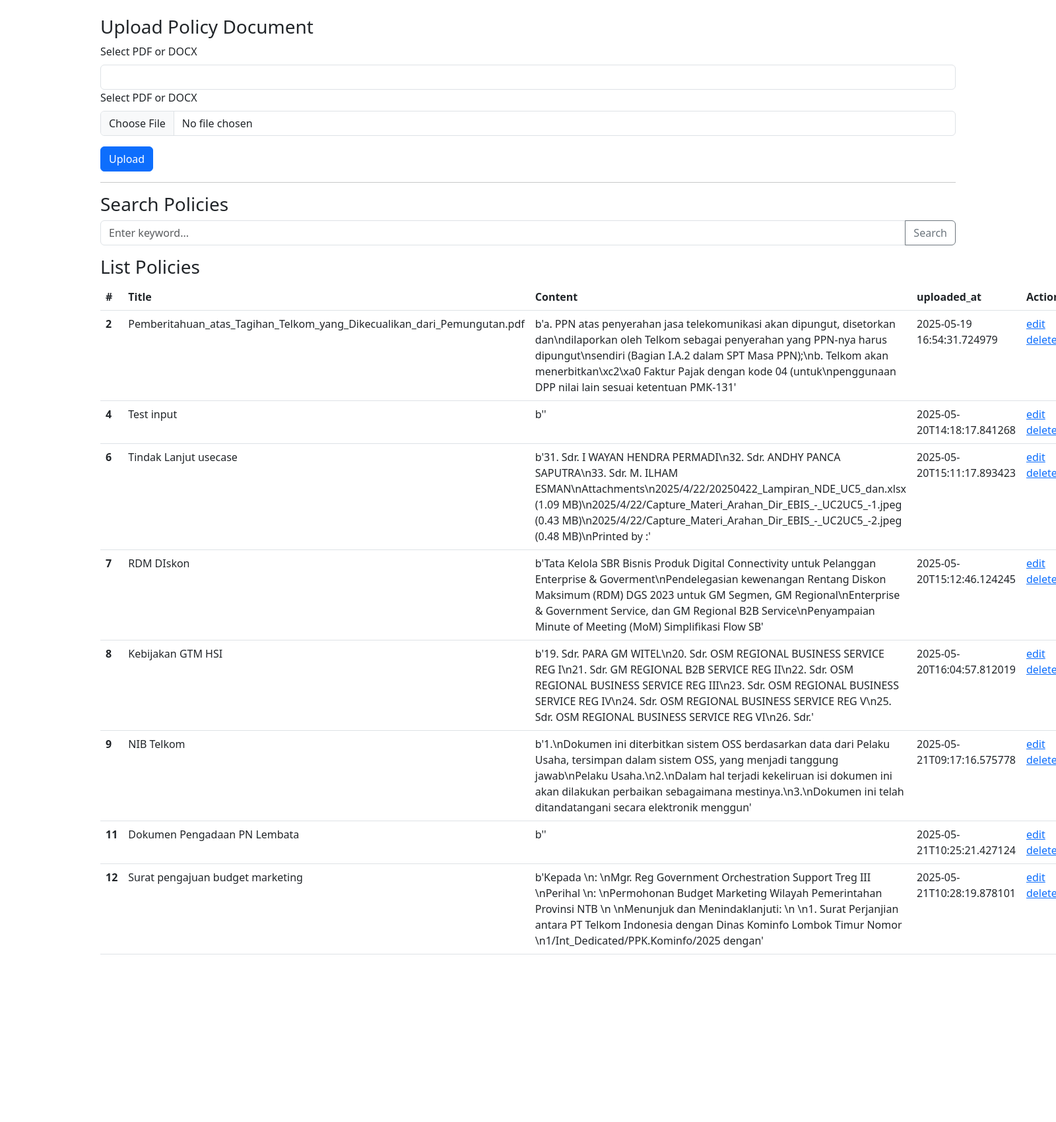
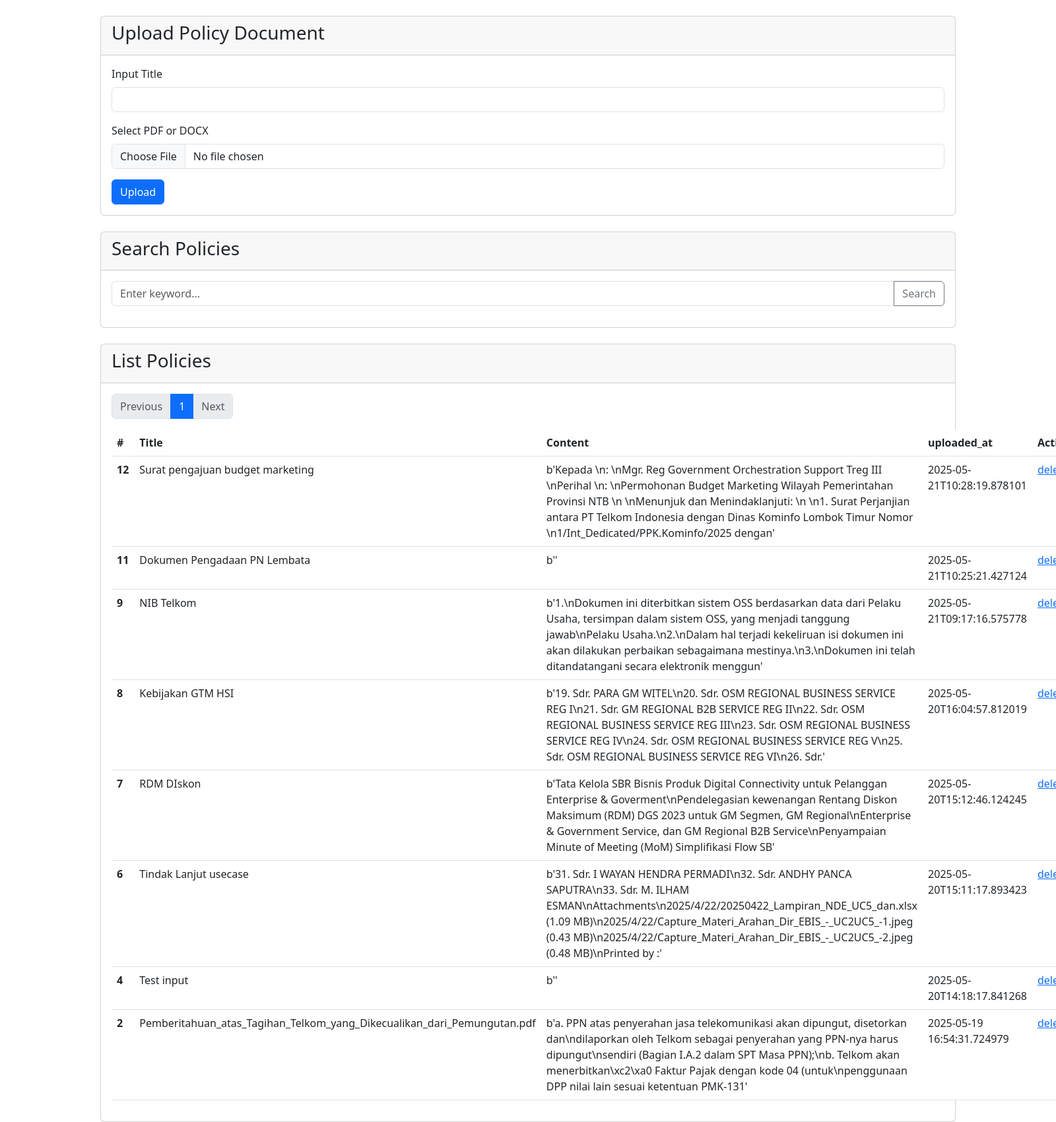
Before and after one commit to permadihendra/policy_repo, a Flask app: page /policies in a window 1600 px wide; the page is wider, and only the part inside the window is pictured. Shown: the part 56-1757 px from the top of that part at 66% size. Before the commit the page ends 1503 px from the top of that part, so only its background shows below. Run offline with Flask 3, Linux system fonts and the light colour scheme; data comes from the database, SQL or seed files in the repository; both versions use the stored data as it was before the commit.

Commit message:
add crud, update template bootsrap, add pagination, add interactivity javascript

```diff
--- a/app.py
+++ b/app.py
@@ -1,9 +1,12 @@
 import sqlite3
 from datetime import datetime
 
-from flask import Flask, jsonify, render_template, request, url_for
+from cleantext import clean
+from flask import Flask, flash, jsonify, render_template, request, url_for
 from flask.helpers import redirect
+from httplib2 import Response
 from pymupdf.mupdf import os
+from sqlalchemy.exc import IntegrityError
 from werkzeug.utils import secure_filename
 
 from db.database import db
@@ -20,6 +23,8 @@ app = Flask(
     template_folder="templates",
 )
 
+app.secret_key = "KMZWA8AWAA"  # ← required for flash, session, CSRF
+
 # configure the SQLite database, relative to the app instance folder
 app.config["SQLALCHEMY_DATABASE_URI"] = "sqlite:///policy_repository.db"
 # initialize the app with the extension
@@ -30,16 +35,30 @@ UPLOAD_FOLDER = "static/uploads"
 
 @app.route("/")
 def index():
-    return render_template("index.html")
+    return redirect(url_for("get_policies"))
 
 
 @app.route("/upload", methods=["POST"])
 def upload_pdf():
     file = request.files["policy"]
     title = request.form["title"]
-    if not file or not file.filename.endswith(".pdf"):
-        return {"error": "Invalid file"}, 400
+
+    # Simple validation
+    if not title or not file:
+        return jsonify(
+            {"success": False, "error": "Title and file are required"}
+        ), 400
+
+    # Optional: check file type
+    if not file.filename.lower().endswith(".pdf"):
+        return jsonify(
+            {"success": False, "error": "Only PDF files are allowed"}
+        ), 400
+
     if file.filename:
+        if not file or not file.filename.endswith(".pdf"):
+            return jsonify({"error": "Invalid file"}), 400
+
         filename = secure_filename(file.filename)
         save_path = os.path.join(UPLOAD_FOLDER, filename)
         file.save(save_path)
@@ -47,29 +66,61 @@ def upload_pdf():
         # Extract text from PDF
         text = extract_pdf_text(save_path)
 
+        # Clean the text
+        cleaned_text = clean(
+            text,
+            fix_unicode=True,
+            to_ascii=False,
+            lower=False,
+            no_line_breaks=True,
+            no_urls=True,
+            no_emails=True,
+            no_phone_numbers=True,
+            no_numbers=False,
+            no_digits=False,
+            no_currency_symbols=True,
+            no_punct=False,
+            replace_with_punct="",
+            replace_with_url="",
+            replace_with_email="",
+            replace_with_phone_number="",
+            replace_with_number="",
+            replace_with_digit="",
+            replace_with_currency_symbol="",
+        )
+
         uploaded_at = datetime.utcnow().isoformat()
 
         data_input = Policy(
             title=title,
-            content=text,
+            content=cleaned_text,
             filename=filename,
             uploaded_at=uploaded_at,
         )
-
-        db.session.add(data_input)
-        db.session.commit()
+        try:
+            db.session.add(data_input)
+            db.session.commit()
+            return jsonify(success=True), 200
+        except IntegrityError:
+            db.session.rollback()
+            return jsonify(
+                success=False, error="Policy title already exists"
+            ), 409
 
         # Upload to Google Drive
         drive_id = upload_to_drive(save_path, filename)
 
-    return redirect(url_for("get_policies"))
+    return jsonify({"success": True})
 
 
 @app.route("/policies", methods=["GET"])
 def get_policies():
-    data = db.session.execute(
-        db.select(Policy).order_by(Policy.uploaded_at)
-    ).scalars()
+    # data = db.session.execute(
+    #     db.select(Policy).order_by(Policy.uploaded_at)
+    # ).scalars()
+    data = db.paginate(
+        db.select(Policy).order_by(Policy.uploaded_at.desc()), per_page=10
+    )
 
     return render_template("index.html", policies=data)
 
--- a/pyproject.toml
+++ b/pyproject.toml
@@ -5,6 +5,7 @@ description = "Add your description here"
 readme = "README.md"
 requires-python = ">=3.12"
 dependencies = [
+    "clean-text>=0.6.0",
     "flask>=3.1.1",
     "flask-sqlalchemy>=3.1.1",
     "google-api-python-client>=2.169.0",
@@ -14,4 +15,5 @@ dependencies = [
     "pymupdf>=1.25.5",
     "scikit-learn>=1.6.1",
     "sentence-transformers>=4.1.0",
+    "unidecode>=1.4.0",
 ]
--- a/templates/index.html
+++ b/templates/index.html
@@ -16,9 +16,7 @@
         <div class="collapse navbar-collapse">
           <ul class="navbar-nav me-auto mb-2 mb-lg-0">
             <li class="nav-item">
-                            <a class="nav-link active" href="/"
-                                >Upload Policy</a
-                            >
+              <a class="nav-link active" href="/">Upload Policy</a>
             </li>
             <li class="nav-item">
               <a class="nav-link" href="#search">Search</a>
@@ -31,18 +29,21 @@
     <div class="container mt-4">
       <!-- Upload Section -->
       <section id="upload">
+        <div class="card">
+          <div class="card-header">
             <h3>Upload Policy Document</h3>
+          </div>
+          <div class="card-body">
             <form id="uploadForm" enctype="multipart/form-data">
               <div class="mb-3">
-                        <label for="policyTitle" class="form-label"
-                            >Select PDF or DOCX</label
-                        >
+                <label for="policyTitle" class="form-label">Input Title</label>
                 <input
                   class="form-control"
                   type="text"
                   id="policyTitle"
                   name="title"
                 />
+              </div>
               <div class="mb-3">
                 <label for="policyFile" class="form-label"
                   >Select PDF or DOCX</label
@@ -54,17 +55,21 @@
                   name="policy"
                 />
               </div>
-                    <button type="submit" class="btn btn-primary">
-                        Upload
-                    </button>
+              <button type="submit" class="btn btn-primary">Upload</button>
             </form>
+          </div>
+        </div>
       </section>
 
-            <hr />
+      <br />
 
       <!-- Search Section -->
+      <div class="card">
         <section id="search">
+          <div class="card-header">
             <h3>Search Policies</h3>
+          </div>
+          <div class="card-body">
             <div class="input-group mb-3">
               <input
                 type="text"
@@ -81,11 +86,19 @@
               </button>
             </div>
             <ul class="list-group" id="searchResults"></ul>
+          </div>
         </section>
+      </div>
+
+      <br />
 
       {% if policies %}
       <section id="list_policy">
+        <div class="card">
+          <div class="card-header">
             <h3>List Policies</h3>
+          </div>
+          <div class="card-body">
             <table class="table">
               <thead>
                 <tr>
@@ -104,17 +117,73 @@
                   <td>{{ policy.content[:300] }}</td>
                   <td>{{ policy.uploaded_at }}</td>
                   <td>
-
-                           <a href="#">edit</a>
-                           <a href="#" onclick="deletePolicy({{ policy.id }})">delete</a>
+                    <a href="#" onclick="deletePolicy('{{ policy.id }}')"
+                      >delete</a
+                    >
                   </td>
                 </tr>
                 {% endfor %}
               </tbody>
+
+              <div id="pagination">
+                <nav aria-label="Pagination">
+                  <ul class="pagination">
+                    {% if policies.has_prev %}
+                    <li class="page-item">
+                      <a
+                        class="page-link"
+                        href="#"
+                        onclick="loadPage('{{ policies.prev_num }}')"
+                        >Previous</a
+                      >
+                    </li>
+                    {% else %}
+                    <li class="page-item disabled">
+                      <span class="page-link">Previous</span>
+                    </li>
+                    {% endif %} {% for page_num in
+                    policies.iter_pages(left_edge=1, right_edge=1,
+                    left_current=2, right_current=2) %} {% if page_num %} {% if
+                    page_num == policies.page %}
+                    <li class="page-item active">
+                      <span class="page-link">{{ page_num }}</span>
+                    </li>
+                    {% else %}
+                    <li class="page-item">
+                      <a
+                        class="page-link"
+                        href="#"
+                        onclick="loadPage('{{ page_num }}')"
+                        >{{ page_num }}</a
+                      >
+                    </li>
+                    {% endif %} {% else %}
+                    <li class="page-item disabled">
+                      <span class="page-link">…</span>
+                    </li>
+                    {% endif %} {% endfor %} {% if policies.has_next %}
+                    <li class="page-item">
+                      <a
+                        class="page-link"
+                        href="#"
+                        onclick="loadPage('{{ policies.next_num }}')"
+                        >Next</a
+                      >
+                    </li>
+                    {% else %}
+                    <li class="page-item disabled">
+                      <span class="page-link">Next</span>
+                    </li>
+                    {% endif %}
+                  </ul>
+                </nav>
+              </div>
+            </table>
+          </div>
+        </div>
       </section>
-            {% endif %}
 
-            {% if results %}
+      {% endif %} {% if results %}
       <section id="list_policy">
         <h3>Search Result Policies</h3>
         <table class="table">
@@ -136,6 +205,7 @@
             </tr>
             {% endfor %}
           </tbody>
+        </table>
       </section>
       {% endif %}
     </div>
@@ -143,45 +213,100 @@
     <script>
       // Upload handler
       document
-                .getElementById("uploadForm")
-                .addEventListener("submit", async function (e) {
-                    e.preventDefault();
-                    const formData = new FormData(this);
-                    const res = await fetch("/upload", {
-                        method: "POST",
+        .getElementById('uploadForm')
+        .addEventListener('submit', async function (e) {
+          e.preventDefault()
+          const formData = new FormData(this)
+
+          try {
+            const res = await fetch('/upload', {
+              method: 'POST',
               body: formData,
-                    });
-                    if (res.ok) {
-                      alert("Data has been uploaded.");
+            })
+            const result = await res.json()
+
+            if (!result.success) {
+              alert(result.error || 'Upload failed.')
+            } else {
+              alert('Upload successful!')
+              window.location.href = '/policies'
+            }
+          } catch (err) {
+            alert('Unexpected error: ' + err.message)
+          }
+        })
+      // Pagination Handler
+      function loadPage(page) {
+        window.location.href = `/policies?page=${page}`
       }
 
-                });
+      // Search handler
+      // function searchPolicies() {
+      //     const query = document.getElementById("searchInput").value;
+      //     if (!query) return;
+      //     window.location.href = `/search?query=${encodeURIComponent(query)}`;
+      // }
+      function loadPage(page) {
+        fetch(`/policies?page=${page}`, {
+          headers: {
+            'X-Requested-With': 'XMLHttpRequest',
+          },
+        })
+          .then((res) => res.text())
+          .then((html) => {
+            const parser = new DOMParser()
+            const doc = parser.parseFromString(html, 'text/html')
 
-            // Search handler
-            function searchPolicies() {
-                const query = document.getElementById("searchInput").value;
-                if (!query) return;
-                window.location.href = `/search?query=${encodeURIComponent(query)}`;
+            const newTable = doc.getElementById('list_policy')
+            const currentTable = document.getElementById('list_policy')
+
+            if (newTable && currentTable) {
+              currentTable.innerHTML = newTable.innerHTML
+            } else {
+              alert('Table update failed.')
+            }
+          })
+          .catch((err) => alert('Failed to load page: ' + err))
       }
 
       // Delete policy handler
       async function deletePolicy(id) {
-              const confirmed = confirm("Are you sure you want to delete this policy?");
-              if (!confirmed) return;
+        const confirmed = confirm(
+          'Are you sure you want to delete this policy?'
+        )
+        if (!confirmed) return
 
         const res = await fetch(`/policy/${id}/delete`, {
-                method: "POST",
+          method: 'POST',
           headers: {
-                  "Content-Type": "application/json",
-                  "X-Requested-With": "XMLHttpRequest"
-                }
-              });
+            'Content-Type': 'application/json',
+            'X-Requested-With': 'XMLHttpRequest',
+          },
+        })
 
         if (res.ok) {
-                const el = document.getElementById(`policy-${id}`);
-                if (el) el.remove();
+          // After delete, re-fetch the current policy list and update DOM
+          const page =
+            new URLSearchParams(window.location.search).get('page') || 1
+
+          const htmlRes = await fetch(`/policies?page=${page}`, {
+            headers: { 'X-Requested-With': 'XMLHttpRequest' },
+          })
+          const html = await htmlRes.text()
+
+          const parser = new DOMParser()
+          const doc = parser.parseFromString(html, 'text/html')
+
+          const newTable = doc.getElementById('list_policy')
+          const currentTable = document.getElementById('list_policy')
+
+          if (newTable && currentTable) {
+            currentTable.innerHTML = newTable.innerHTML
           } else {
-                alert("Failed to delete policy.");
+            alert('Deleted, but failed to refresh the table.')
+          }
+        } else {
+          alert('Failed to delete policy.')
         }
       }
     </script>
```
Also changed, not shown: instance/policy_repository.db, 2 other files. Lines whose indentation alone changed are shown as unchanged.
